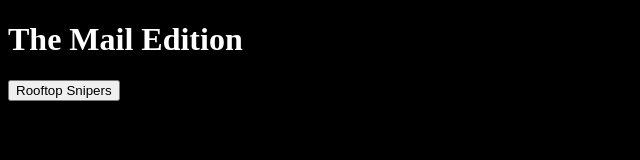
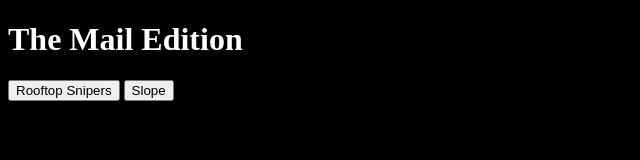
Before and after one commit to antibully/themailedition, a plain HTML site: page index.html in a window 1280 px wide. Shown: the whole page, without its empty margins (0-640 px from the left). Drawn offline with Linux system fonts and the light colour scheme.

Commit message:
Update index.html

```diff
--- a/index.html
+++ b/index.html
@@ -23,11 +23,25 @@
             iframe.src = url;
             win.document.body.appendChild(iframe);
         }
+        function slope() {
+            var url = "https://professionalnoob2302.github.io/Slope-Game/index.html";
+            var win = window.open();
+            win.document.body.style.margin = '0';
+            win.document.body.style.height = '100vh';
+            var iframe = win.document.createElement('iframe');
+            iframe.style.border = 'none';
+            iframe.style.width = '100%';
+            iframe.style.height = '100%';
+            iframe.style.margin = '0';
+            iframe.src = url;
+            win.document.body.appendChild(iframe);
+        }
         </script>
     <title>The Mail Edition</title>
   </head>
   <body>
     <h1>The Mail Edition</h1>
     <button onclick='rooftop()'>Rooftop Snipers</button>
+    <button onclick='slope()'>Slope</button>
   </body>
 </html>
```
